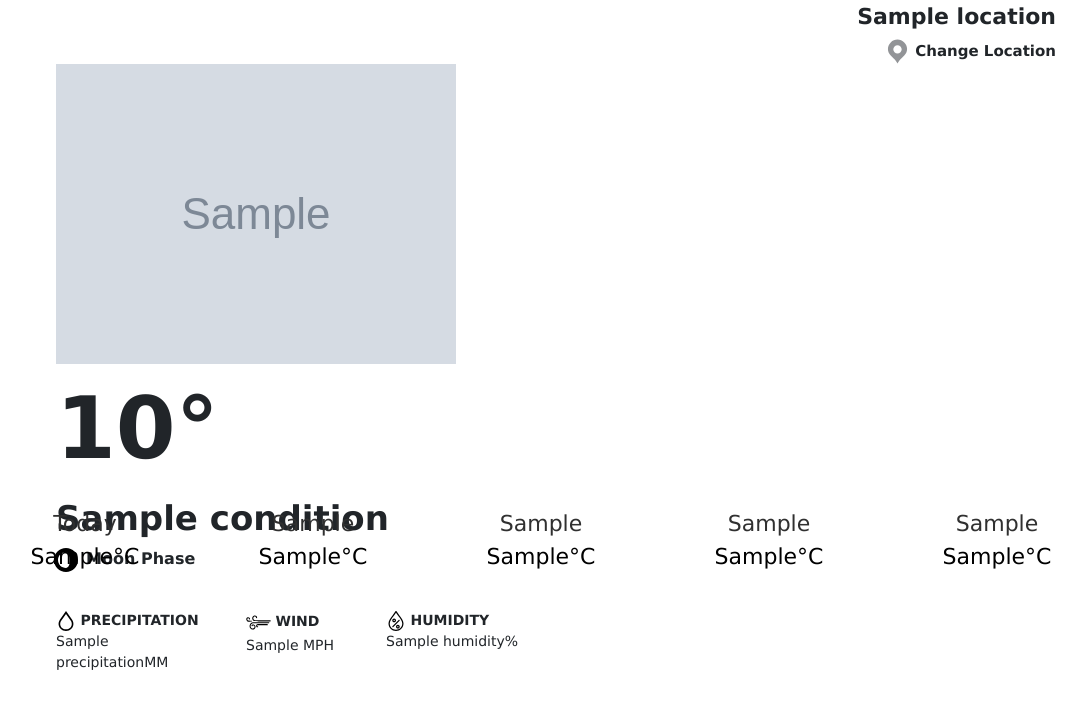
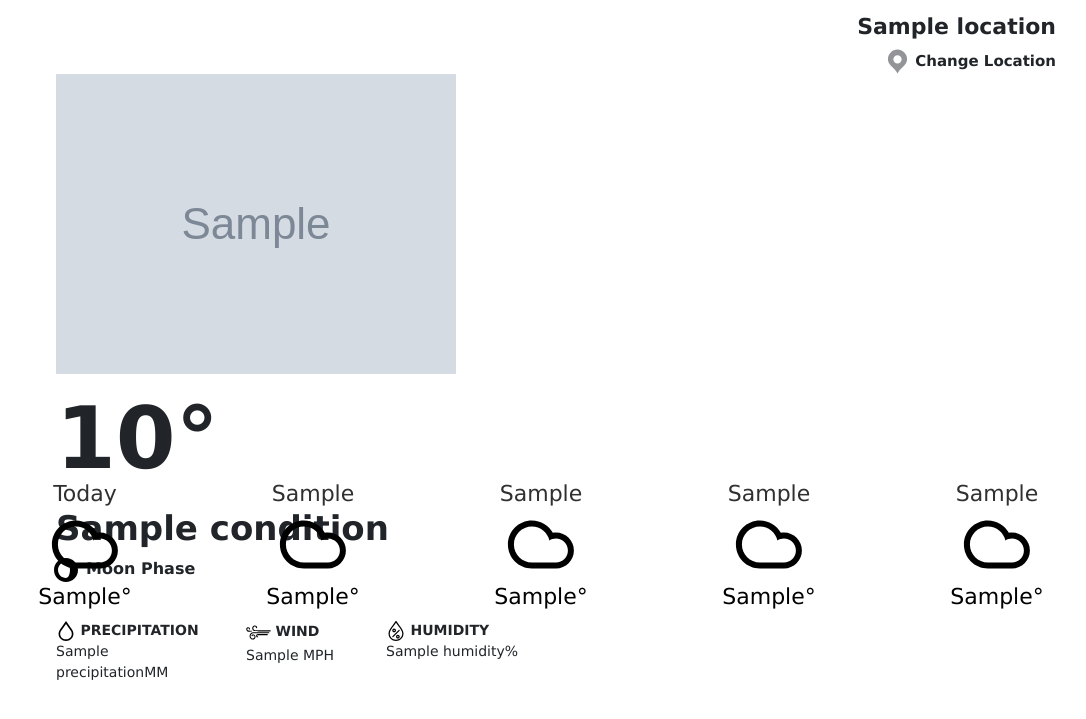
Before and after one commit to JamezGr/Django_Weather, a Django app: template weather_app/templates/weather/main_weather.html in a window 1280 px wide. Shown: the top 719 px of the page, without its empty margins (139-1225 px from the left). Run offline with Django 3.2, Linux system fonts and the light colour scheme; the template is opened without the code that fills it: most values are stand-ins (such as "Sample title", 1, 10 or a date in 2020); grey boxes marked "Sample" are stand-in pictures; some libraries are stand-ins or nearby versions.

Commit message:
Test Icons Added For Five Day Weather Forecast

```diff
--- a/weather_app/static/css/styles.css
+++ b/weather_app/static/css/styles.css
@@ -7,6 +7,7 @@ body {
 }
 
 div.current-location {
+    margin-top: 10px;
     text-align: right;
     font-size: 22px;
     font-weight: bold;
@@ -43,7 +44,7 @@ div.current_humidity {
 
 div.five_day_forecast {
    text-align: center;
-   margin-top: 380px;
+   margin-top: 340px;
    margin-left: 110px;
    position: fixed;
    display: inline-block;
@@ -70,10 +71,12 @@ div.col-sm {
 }
 
 div.forecast_temp {
+    margin-top: -40px;
     text-align: center;
     font-weight: normal;
     font-size: 22px;
     color: black;
+
 }
 
 div.current_condition {
@@ -104,3 +107,10 @@ span.moon_phase {
     margin-left: -35px;
     font-weight: bold;
 }
+
+img.forecast-icon {
+    height:150px;
+    width: 150px;
+    margin-top: -40px;
+
+}
--- a/weather_app/templates/weather/main_weather.html
+++ b/weather_app/templates/weather/main_weather.html
@@ -21,7 +21,6 @@
 
 <div class="current-location container">
     {{ weather.location }}
-
      <div class="change_location">
         <div class="location_icon">
             <img class ="icon_location small-icon" src="{% static 'img/Media_Viewer_Icon_-_Location.svg' %}">
@@ -86,8 +85,11 @@
             <br>
             <div class ="day_1 date_text">
                 <span>Today</span>
-                <br>
-                <div class="forecast_temp">{{ forecast.day_0.6 }}°C </div>
+                <img class ="icon-cloud forecast-icon" src="{% static 'img/Weather_Icons/Cloud.svg' %}">
+
+                <div class="forecast_temp">
+                    {{ forecast.day_0.6 }}°
+                </div>
             </div>
         </div>
 
@@ -96,8 +98,11 @@
             <br>
             <div class ="day_2 date_text">
                 <span>{{ forecast.day_1.0 }}</span>
-                <br>
-                <div class="forecast_temp">{{ forecast.day_1.6 }}°C </div>
+                <img class ="icon-cloud forecast-icon" src="{% static 'img/Weather_Icons/Cloud.svg' %}">
+
+                <div class="forecast_temp">
+                    {{ forecast.day_1.6 }}°
+                </div>
             </div>
         </div>
 
@@ -106,8 +111,9 @@
             <br>
             <div class ="day_3 date_text">
                 <span>{{ forecast.day_2.0 }}</span>
-                <br>
-                <div class="forecast_temp">{{ forecast.day_2.6 }}°C </div>
+                <img class ="icon-cloud forecast-icon" src="{% static 'img/Weather_Icons/Cloud.svg' %}">
+
+                <div class="forecast_temp">{{ forecast.day_2.6 }}° </div>
             </div>
         </div>
 
@@ -116,8 +122,9 @@
             <br>
             <div class ="day_4 date_text">
                 <span>{{ forecast.day_3.0 }}</span>
-                <br>
-                <div class="forecast_temp">{{ forecast.day_3.6 }}°C</div>
+                <img class ="icon-cloud forecast-icon" src="{% static 'img/Weather_Icons/Cloud.svg' %}">
+
+                <div class="forecast_temp">{{ forecast.day_3.6 }}°</div>
             </div>
         </div>
 
@@ -126,8 +133,9 @@
             <br>
             <div class ="day_5 date_text">
                 <span>{{ forecast.day_4.0 }}</span>
-                <br>
-                <div class="forecast_temp">{{ forecast.day_4.6 }}°C</div>
+                <img class ="icon-cloud forecast-icon" src="{% static 'img/Weather_Icons/Cloud.svg' %}">
+
+                <div class="forecast_temp">{{ forecast.day_4.6 }}°</div>
             </div>
         </div>
     </div>
```
